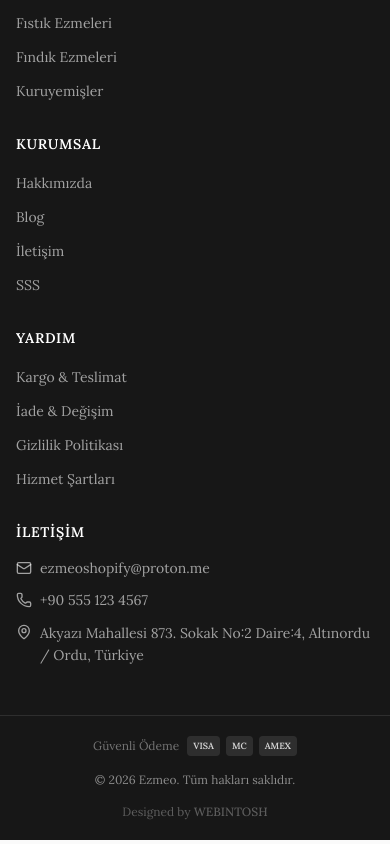
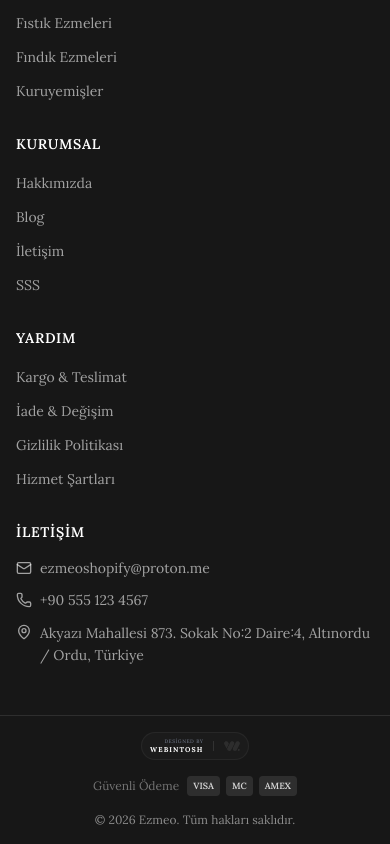
Before and after one commit to Webintoshi/ezmeo, a Next.js app: page / in a window 390 px wide. Shown: the part 2406-3250 px from the top of the page. Built offline with nearby package versions, Linux system fonts and the light colour scheme; no server answers; the database is empty.

Commit message:
fix: Webintosh kısmı orijinal tasarımına geri döndürüldü

```diff
--- a/components/layout/Footer.tsx
+++ b/components/layout/Footer.tsx
@@ -221,7 +221,7 @@ export function Footer() {
 
       {/* Bottom Bar - Clean & Organized */}
       <div className="border-t border-white/10">
-        <div className="container mx-auto px-4 py-5 md:py-6">
+        <div className="container mx-auto px-4 py-4 md:py-6">
           {/* Desktop Layout */}
           <div className="hidden md:flex items-center justify-between gap-6">
             {/* Left - Copyright */}
@@ -245,20 +245,47 @@ export function Footer() {
               </div>
             </div>
 
-            {/* Right - Webintosh */}
+            {/* Right - Webintosh (Original Design) */}
             <a
               href="https://webintoshi.com/"
               target="_blank"
               rel="noopener noreferrer"
-              className="group flex items-center gap-2 text-white/40 hover:text-white/60 transition-colors"
+              className="group flex items-center gap-2 px-3 py-1.5 rounded-full border border-white/5 bg-white/[0.02] hover:bg-white/[0.05] hover:border-white/10 transition-all duration-300"
             >
-              <span className="text-xs">Designed by</span>
-              <span className="text-xs font-semibold tracking-wide">WEBINTOSH</span>
+              <div className="flex flex-col items-end">
+                <span className="text-[6px] font-medium tracking-widest text-gray-500 uppercase leading-none mb-0.5">Designed by</span>
+                <span className="text-[8px] font-bold tracking-[0.2em] text-white leading-none group-hover:text-gray-200 transition-colors">WEBINTOSH</span>
+              </div>
+              <div className="h-3 w-[1px] bg-white/10 mx-0.5"></div>
+              <img
+                src="/webintosh%20logo.svg"
+                alt="Webintosh"
+                className="h-3 w-auto opacity-80 group-hover:opacity-100 group-hover:scale-110 transition-all duration-300"
+              />
             </a>
           </div>
 
           {/* Mobile Layout - Stacked */}
           <div className="flex md:hidden flex-col items-center gap-4">
+            {/* Webintosh (Original Design) */}
+            <a
+              href="https://webintoshi.com/"
+              target="_blank"
+              rel="noopener noreferrer"
+              className="group flex items-center gap-2 px-2 py-1.5 rounded-full border border-white/5 bg-white/[0.02]"
+            >
+              <div className="flex flex-col items-end">
+                <span className="text-[5px] font-medium tracking-widest text-gray-500 uppercase leading-none mb-0.5">Designed by</span>
+                <span className="text-[7px] font-bold tracking-[0.15em] text-white leading-none">WEBINTOSH</span>
+              </div>
+              <div className="h-2.5 w-[1px] bg-white/10 mx-0.5"></div>
+              <img
+                src="/webintosh%20logo.svg"
+                alt="Webintosh"
+                className="h-2.5 w-auto opacity-80"
+              />
+            </a>
+
             {/* Payment Methods */}
             <div className="flex items-center gap-2">
               <span className="text-xs text-white/40">Güvenli Ödeme</span>
@@ -279,16 +306,6 @@ export function Footer() {
             <p className="text-xs text-white/50 text-center">
               © {currentYear} {SITE_NAME}. Tüm hakları saklıdır.
             </p>
-
-            {/* Webintosh */}
-            <a
-              href="https://webintoshi.com/"
-              target="_blank"
-              rel="noopener noreferrer"
-              className="text-xs text-white/30 hover:text-white/50 transition-colors"
-            >
-              Designed by <span className="font-medium">WEBINTOSH</span>
-            </a>
           </div>
         </div>
       </div>
```
